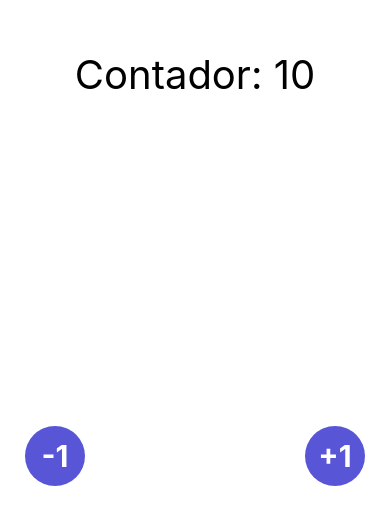
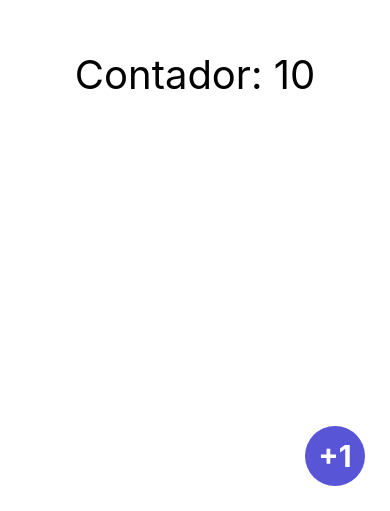
Before and after one commit to Majomon/02-ContadorReactNative, a React Native app: screen / in a window 390 px wide. Shown: the part 333-844 px from the top of the page. Built offline with nearby package versions, Linux system fonts and the light colour scheme.

Commit message:
Primer componente

```diff
--- /dev/null
+++ b/src/components/Fab.tsx
@@ -0,0 +1,41 @@
+import React from 'react';
+import {StyleSheet, Text, TouchableOpacity, View} from 'react-native';
+
+interface Props {
+  title: string;
+}
+export const Fab = ({title}: Props) => {
+  return (
+    <TouchableOpacity style={styles.fabLocationBR} onPress={() => 'Click'}>
+      <View style={styles.fab}>
+        <Text style={styles.fabText}>+1</Text>
+      </View>
+    </TouchableOpacity>
+  );
+};
+
+const styles = StyleSheet.create({
+  fabLocationBR: {
+    position: 'absolute',
+    bottom: 25,
+    right: 25,
+  },
+  fabLocationBL: {
+    position: 'absolute',
+    bottom: 25,
+    left: 25,
+  },
+  fab: {
+    backgroundColor: '#5856D6',
+    width: 60,
+    height: 60,
+    borderRadius: 100,
+    justifyContent: 'center',
+  },
+  fabText: {
+    color: 'white',
+    fontSize: 30,
+    fontWeight: 'bold',
+    alignSelf: 'center',
+  },
+});
--- a/src/screens/ContadorScreen.tsx
+++ b/src/screens/ContadorScreen.tsx
@@ -1,26 +1,24 @@
 import React, {useState} from 'react';
-import {Text, TouchableOpacity, View, StyleSheet} from 'react-native';
+import {StyleSheet, Text, View} from 'react-native';
+import {Fab} from '../components/Fab';
 
 export const ContadorScreen = () => {
   const [contador, setContador] = useState(10);
+
   return (
     <View style={styles.container}>
       <Text style={styles.tittle}>Contador: {contador}</Text>
+      <Fab title="+1" />
+
       {/*     <Button title="Click" onPress={() => setContador(contador + 1)} /> */}
-      <TouchableOpacity
-        style={styles.fabLocationBR}
-        onPress={() => setContador(contador + 1)}>
-        <View style={styles.fab}>
-          <Text style={styles.fabText}>+1</Text>
-        </View>
-      </TouchableOpacity>
-      <TouchableOpacity
+
+      {/*       <TouchableOpacity
         style={styles.fabLocationBL}
         onPress={() => setContador(contador - 1)}>
         <View style={styles.fab}>
           <Text style={styles.fabText}>-1</Text>
         </View>
-      </TouchableOpacity>
+      </TouchableOpacity> */}
     </View>
   );
 };
@@ -35,27 +33,4 @@ const styles = StyleSheet.create({
     textAlign: 'center',
     top: -15,
   },
-  fabLocationBR: {
-    position: 'absolute',
-    bottom: 25,
-    right: 25,
-  },
-  fabLocationBL: {
-    position: 'absolute',
-    bottom: 25,
-    left: 25,
-  },
-  fab: {
-    backgroundColor: '#5856D6',
-    width: 60,
-    height: 60,
-    borderRadius: 100,
-    justifyContent: 'center',
-  },
-  fabText: {
-    color: 'white',
-    fontSize: 30,
-    fontWeight: 'bold',
-    alignSelf: 'center',
-  },
 });
```
